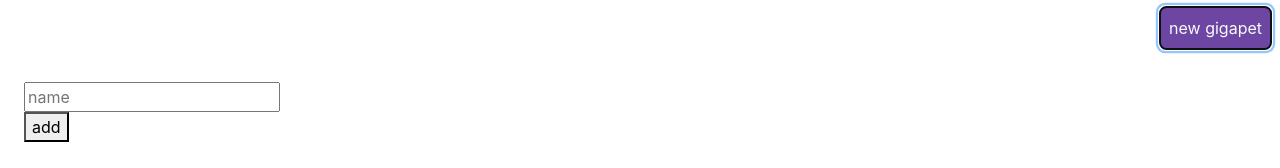
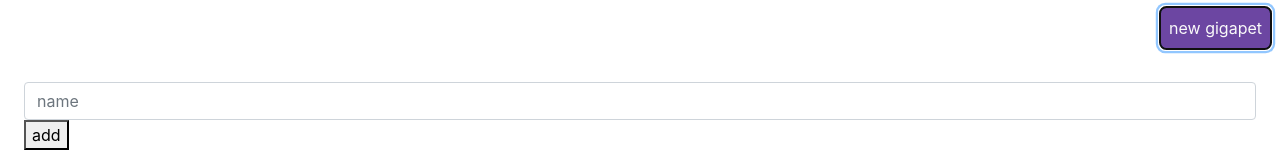
Before and after one commit to gigapet-3/Front-End, a React (Create React App) app: page /testcard in a window 1280 px wide. Both pictures are taken after a click on the button "new gigapet". Shown: the part 111-279 px from the top of the page. Built offline with nearby package versions, Linux system fonts and the light colour scheme; a web font is replaced by a local one.

Commit message:
added bootstraps form-control class to input field

```diff
--- a/src/components/GigapetView.jsx
+++ b/src/components/GigapetView.jsx
@@ -42,7 +42,7 @@ const GigapetView = props => {
       {newPet && (
         <div className="add-gigapet-form m-4">
           <form>
-            <input placeholder="name" />
+            <input placeholder="name" className="form-control" />
           </form>
           <button>add</button>
         </div>
```
